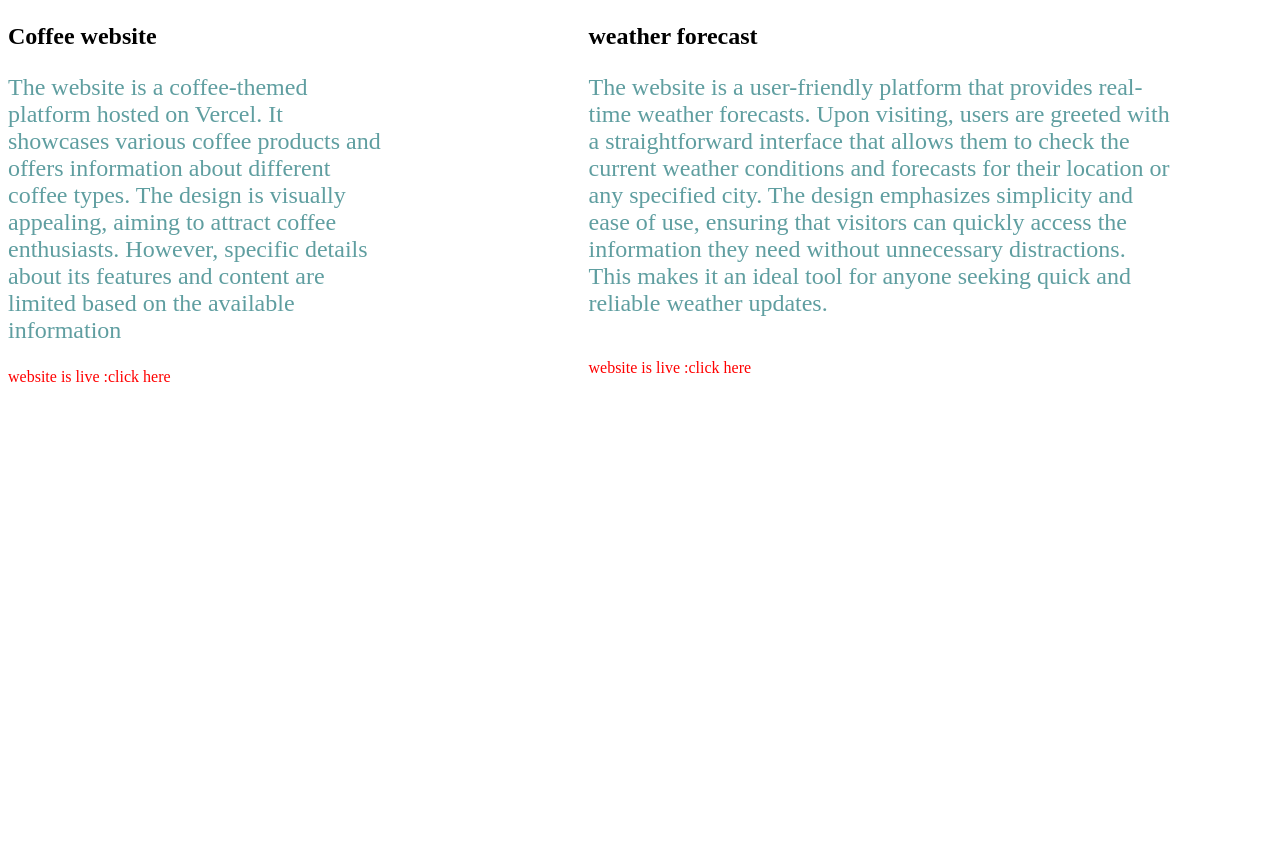
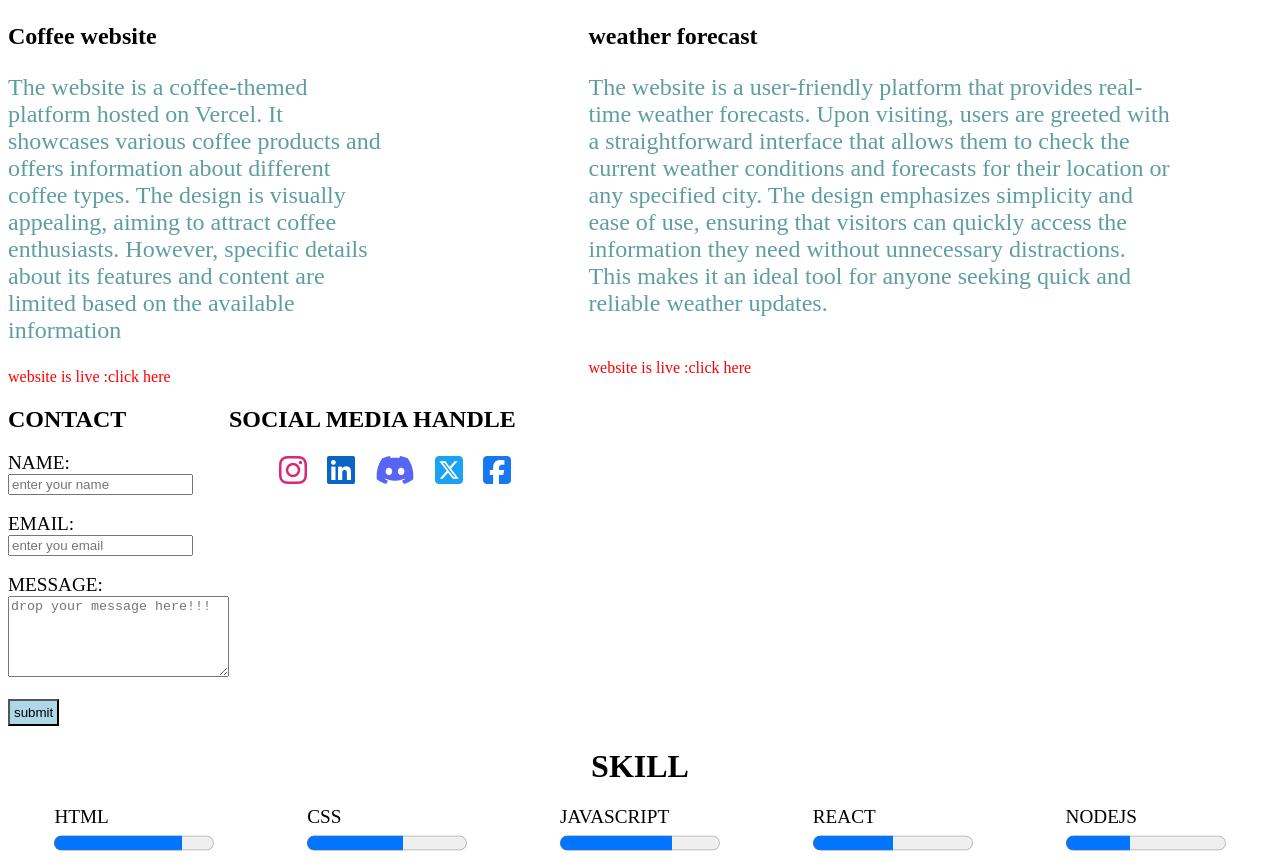
Before and after one commit to coderanjan/hustlewithanjan160, a plain HTML site: page day-9/portfolio_website/index.html in a window 1280 px wide. Shown: the part 589-1456 px from the top of the page. Before the commit the page ends 983 px from the top, so only its background shows below. Drawn offline with Linux system fonts and the light colour scheme.

Commit message:
Add files via upload

```diff
--- a/day-9/portfolio_website/index.html
+++ b/day-9/portfolio_website/index.html
@@ -4,6 +4,8 @@
     <meta charset="UTF-8">
     <meta name="viewport" content="width=device-width, initial-scale=1.0">
     <title>Document</title>
+    <link rel="stylesheet" href="https://cdnjs.cloudflare.com/ajax/libs/font-awesome/6.7.2/css/all.min.css" integrity="sha512-Evv84Mr4kqVGRNSgIGL/F/aIDqQb7xQ2vcrdIwxfjThSH8CSR7PBEakCr51Ck+w+/U6swU2Im1vVX0SVk9ABhg==" crossorigin="anonymous" referrerpolicy="no-referrer" />
+    <link rel="stylesheet" href="style.css">
 </head>
 <body>
     <!-- navigation -->
@@ -32,13 +34,13 @@
     </section>
 
     <!-- project section -->
-     <h1 style="color:cornflowerblue;" id="project">PROJECT</h1>
+     <h1 style="color:cornflowerblue; text-align: center;" id="project">PROJECT</h1>
      <section  style="display: flex; gap: 100px; ">
         <!-- <h1>PROJECT</h1> -->
         <div style="padding-right: 100px;">
            <h2>Coffee website</h2>
            <p style="color: cadetblue; font-size: 1.5em;">The website is a coffee-themed platform hosted on Vercel. It showcases various coffee products and offers information about different coffee types. The design is visually appealing, aiming to attract coffee enthusiasts. However, specific details about its features and content are limited based on the available information</p>
-           <a href="https://coffee-website-b3g80fomi-anjan-pajiyars-projects.vercel.app/" style="color: inherit; text-decoration: none ;color: red;">website is live :click here</a>
+           <a href="https://coffee-website-1y7c23wjs-anjan-pajiyars-projects.vercel.app/" style="color: inherit; text-decoration: none ;color: red;">website is live :click here</a>
         </div>
 
         <div>
@@ -54,12 +56,84 @@
      </section>
 
      <!-- contact  -->
-      <!-- <section>
-        <h1>CONTACT</h1>
-        <form action="#">
 
-        </form>
-      </section> -->
+      <section style="display: flex; justify-content:stretch;">
+            <div>
+                <h1>CONTACT</h1>
+                <form action="#">
+                    <!-- name -->
+                    <div>
+                        <label for="name">NAME:</label>
+                        <br>
+                        <input type="text" id="name" placeholder="enter your name">
+                    </div>
+                     <br>
+                    <!-- email -->
+                     <div>
+                         <label for="email">EMAIL:</label>
+                         <br>
+                         <input type="email" id="email" placeholder="enter you email">
+                     </div>
+                     <br>
+                     <!-- message -->
+                      <div>
+                          <label for="message">MESSAGE:</label>
+                          <br>
+                          <textarea name="message" id="message" cols="25" rows="5" placeholder="drop your message here!!!"></textarea>
+                      </div>
+                      <br>
+                      <!-- submit -->
+                       <div><button>submit</button></div>
+                </form>
+            </div>
+
+            <div>
+                <h1>SOCIAL MEDIA HANDLE</h1>
+                <ul style="list-style: none; display: flex; justify-content:space-around;">
+                    <li class="icon"><a href="https://www.instagram.com/anjan.panjiyar/"><i class="fa-brands fa-instagram fa-2xl" style="color: #d62976;"></i></a></li>
+                    <li class="icon"><a href="https://www.linkedin.com/notifications/?filter=all"><i class="fa-brands fa-linkedin fa-2xl" style="color: #0a66c2;"></i></a></li>
+                    <li class="icon"> <a href="https://discord.com/channels/@anjan0581"><i class="fa-brands fa-discord fa-2xl" style="color: #5865f2;"></i></a></li>
+                    <li class="icon"> <a href="https://x.com/AnjanP33488"><i class="fa-brands fa-square-x-twitter fa-2xl" style="color: #1da1f2;"></i></a></li>
+                    <li class="icon"><a href="https://www.facebook.com/panjiyar.anjan"><i class="fa-brands fa-square-facebook fa-2xl" style="color: #1877f2;"></i></a></li>
+                </ul>
+            </div>
+      </section>
+
+      <!-- skill -->
+       <h1 style="text-align: center;">SKILL</h1>
+       <section style="display: flex; justify-content: space-around;">
+        <div>
+            <label for="html">HTML</label>
+            <br>
+            <progress value="80" max="100"></progress>
+        </div>
+
+        <div>
+            <label for="css">CSS</label>
+            <br>
+            <progress value="60" max="100"></progress>
+        </div>
+
+        <div>
+            <label for="javascript">JAVASCRIPT</label>
+            <br>
+            <progress value="70" max="100"></progress>
+        </div>
+
+
+        <div>
+            <label for="react">REACT</label>
+            <br>
+            <progress value="50" max="100"></progress>
+        </div>
+
+        <div>
+            <label for="nodejs">NODEJS</label>
+            <br>
+            <progress value="40" max="100"></progress>
+        </div>
+       </section>
+
 
   </body>
 </html>
--- /dev/null
+++ b/day-9/portfolio_website/style.css
@@ -0,0 +1,16 @@
+.icon {
+    padding: 10px;
+}
+
+progress {
+    padding: 15px;
+}
+label{
+    font-size: 1.2em;
+}
+
+button {
+    padding: 4px;
+    background-color: lightblue;
+    color: black;
+}
```
